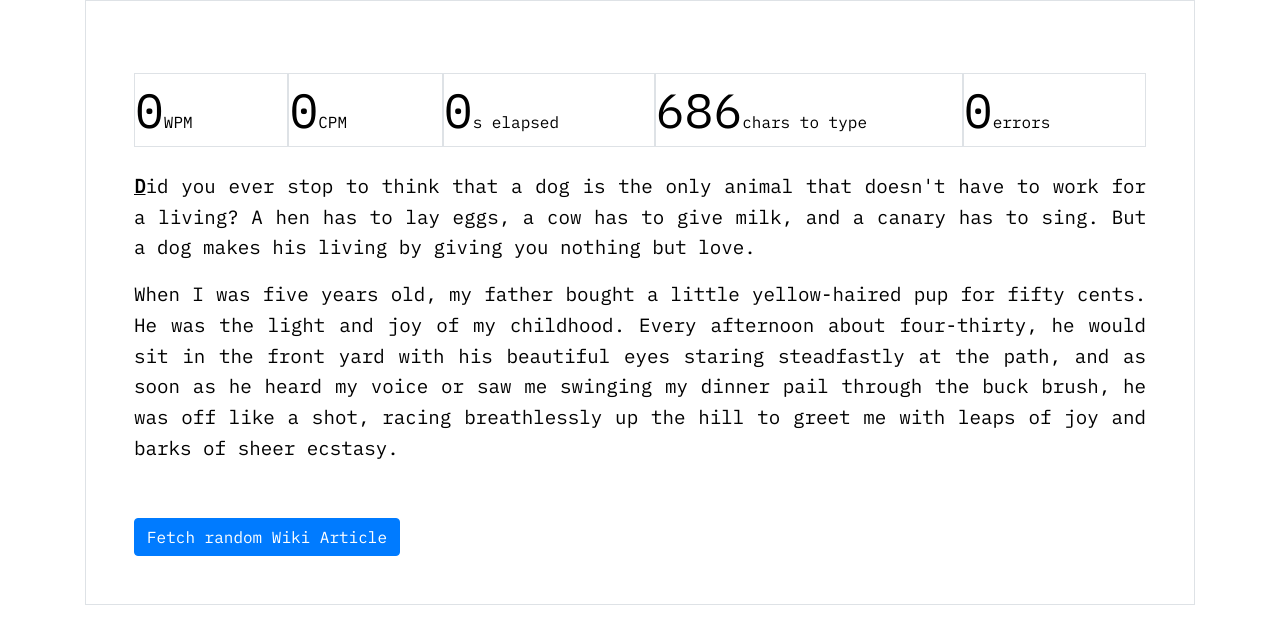
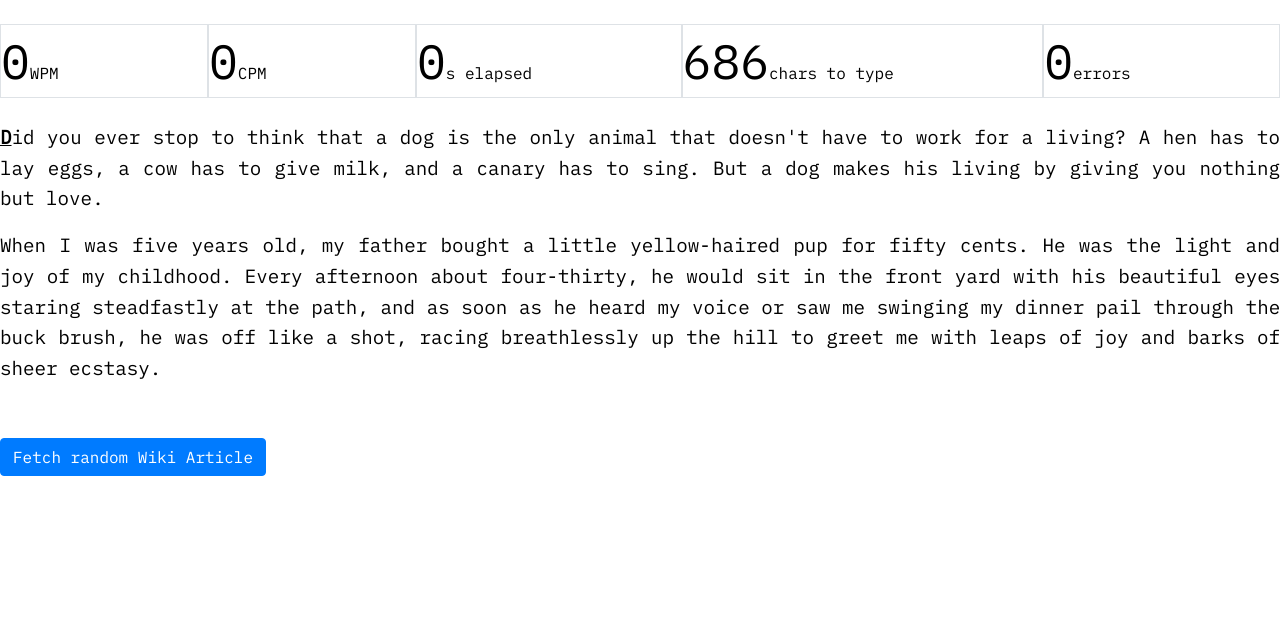
Before and after one commit to jasbir-singh/typer, a React (Create React App) app: page / in a window 1280 px wide. Shown: the top 644 px of the page. Built offline with nearby package versions, Linux system fonts and the light colour scheme.

Commit message:
Fix layout

```diff
--- a/src/App.js
+++ b/src/App.js
@@ -20,12 +20,10 @@ class App extends Component {
     const { loading } = this.props;
 
     return (
-      <div className="container">
-        <div className="border p-5">
-          <TypingStats />
-          <TextWithSpinner loading={loading} />
-          <WikipediaButton />
-        </div>
+      <div>
+        <TypingStats />
+        <TextWithSpinner loading={loading} />
+        <WikipediaButton />
       </div>
     )
   }
```
